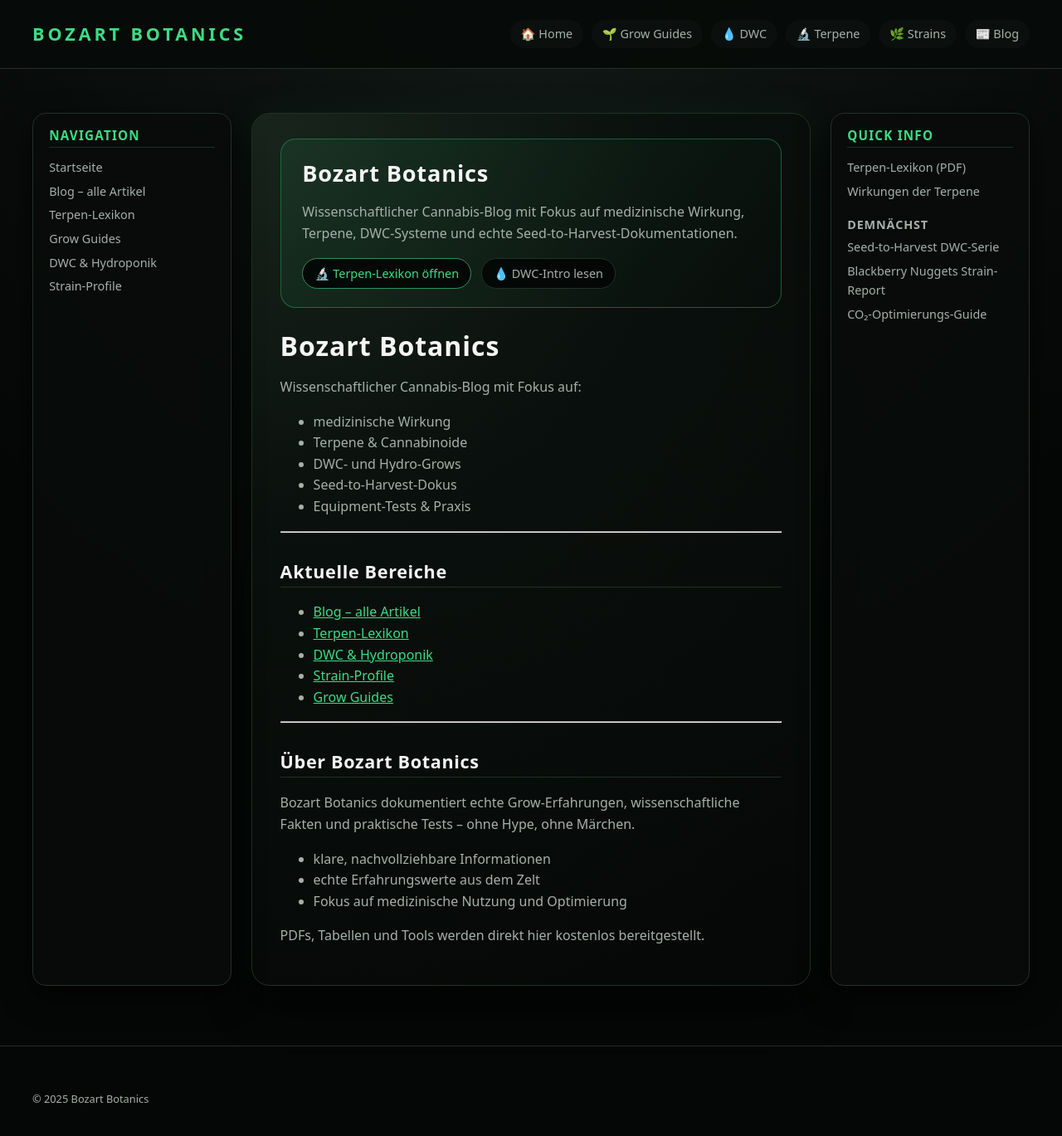
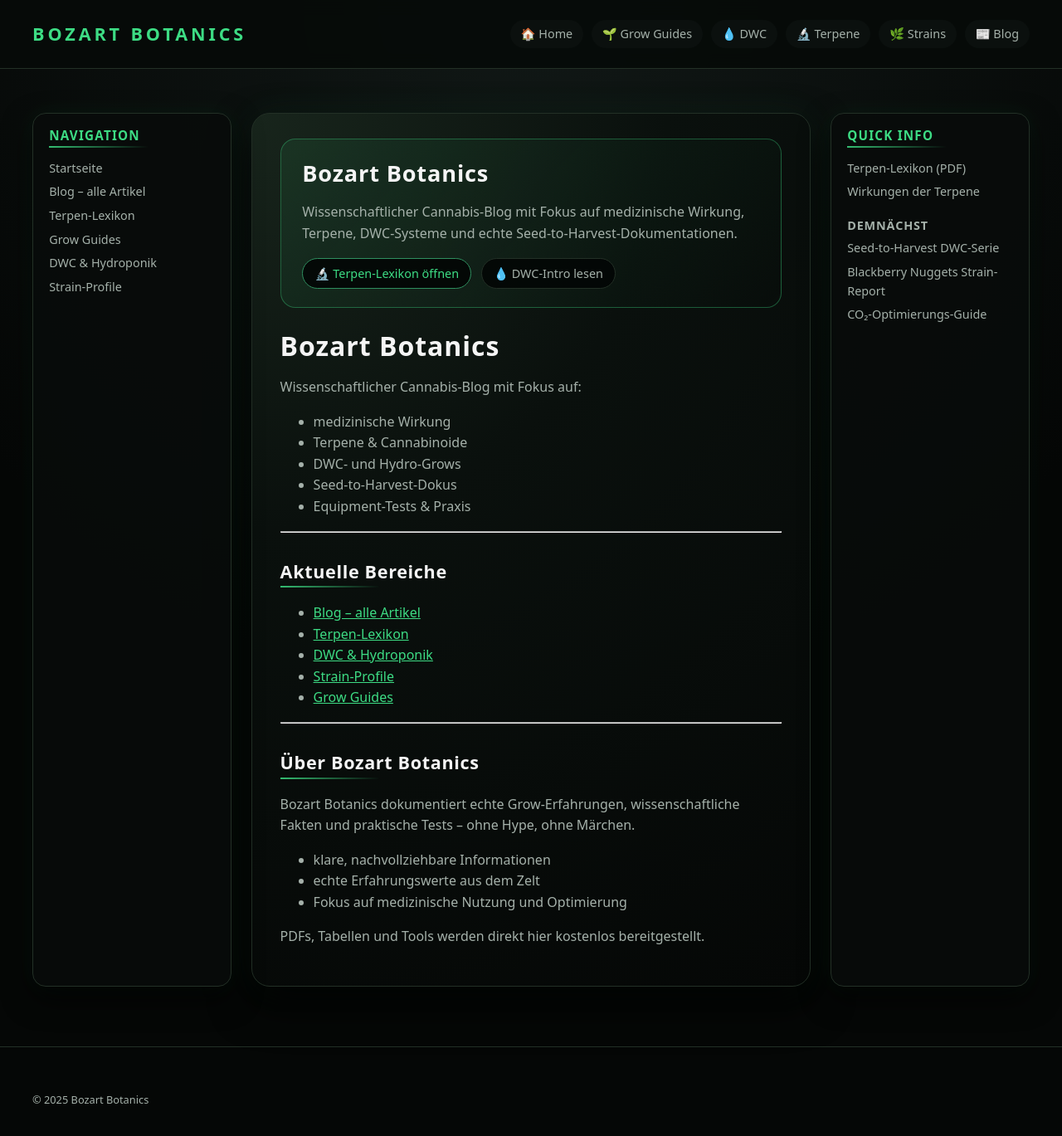
Before and after one commit to bozart-army/bozart-botanics, a Jekyll site: the page built from index.md, in a window 1280 px wide and 1400 px high. Shown: the top 1369 px of the window at 83% size. Built offline with Jekyll 4.4.1, drawn with Linux system fonts in a browser that asks for light colours.

Commit message:
Enhance styles with hover effects and transitions
Added hover effects and transitions to various elements, improved layout styles, and updated comments for better clarity.

```diff
--- a/assets/style.css
+++ b/assets/style.css
@@ -11,6 +11,7 @@
 }
 
 /* Grundlayout */
+
 * {
   box-sizing: border-box;
 }
@@ -29,6 +30,7 @@ body {
 }
 
 /* Header */
+
 .site-header {
   border-bottom: 1px solid var(--border);
   background: rgba(7, 11, 9, 0.95);
@@ -70,14 +72,21 @@ body {
   border: 1px solid transparent;
   color: var(--muted);
   font-size: 0.9rem;
+  transition: border-color 0.18s ease-out,
+              color 0.18s ease-out,
+              transform 0.18s ease-out,
+              box-shadow 0.18s ease-out;
 }
 
 .site-nav a:hover {
   border-color: var(--accent-soft);
   color: var(--accent);
+  transform: translateY(-1px);
+  box-shadow: 0 6px 16px rgba(0, 0, 0, 0.5);
 }
 
-/* 3-Spalten-Layout */
+/* Layout */
+
 .site-main {
   padding: 1.8rem 0 3rem;
 }
@@ -89,15 +98,29 @@ body {
 }
 
 /* Sidebars */
+
 .sidebar {
   background: rgba(8, 12, 11, 0.88);
   border: 1px solid var(--border);
   border-radius: 16px;
   padding: 1rem 1.2rem;
   font-size: 0.9rem;
-  box-shadow: 0 14px 35px rgba(0, 0, 0, 0.7);
+  box-shadow:
+    0 14px 35px rgba(0, 0, 0, 0.7),
+    0 0 26px rgba(61, 220, 132, 0.08);
   position: sticky;
   top: 5.5rem;
+  transition: transform 0.18s ease-out,
+              box-shadow 0.18s ease-out,
+              border-color 0.18s ease-out;
+}
+
+.sidebar:hover {
+  transform: translateY(-2px);
+  box-shadow:
+    0 20px 46px rgba(0, 0, 0, 0.85),
+    0 0 38px rgba(61, 220, 132, 0.14);
+  border-color: rgba(61, 220, 132, 0.4);
 }
 
 .sidebar-title {
@@ -136,7 +159,8 @@ body {
   color: var(--accent);
 }
 
-/* Hauptinhalt (Mitte) */
+/* Hauptinhalt */
+
 .content-main {
   background: radial-gradient(circle at top left, #18251c 0, #0a100d 40%, #050706 100%);
   border-radius: 22px;
@@ -145,9 +169,21 @@ body {
   box-shadow:
     0 22px 50px rgba(0, 0, 0, 0.85),
     0 0 40px rgba(61, 220, 132, 0.07);
+  transition: box-shadow 0.2s ease-out,
+              border-color 0.2s ease-out,
+              transform 0.2s ease-out;
+}
+
+.content-main:hover {
+  transform: translateY(-2px);
+  border-color: rgba(61, 220, 132, 0.45);
+  box-shadow:
+    0 28px 60px rgba(0, 0, 0, 0.9),
+    0 0 55px rgba(61, 220, 132, 0.18);
 }
 
 /* Typografie */
+
 h1, h2, h3, h4 {
   font-family: var(--font-main);
   letter-spacing: 0.03em;
@@ -162,8 +198,19 @@ h1 {
 h2 {
   font-size: 1.35rem;
   margin-top: 2rem;
-  border-bottom: 1px solid var(--border);
-  padding-bottom: 0.25rem;
+  padding-bottom: 0.35rem;
+  position: relative;
+}
+
+h2::after {
+  content: "";
+  position: absolute;
+  left: 0;
+  bottom: 0;
+  width: 120px;
+  height: 2px;
+  background: linear-gradient(90deg, var(--accent), transparent);
+  opacity: 0.85;
 }
 
 h3 {
@@ -178,9 +225,15 @@ p, li {
 
 a {
   color: var(--accent);
+  transition: color 0.15s ease-out, text-shadow 0.15s ease-out;
+}
+
+a:hover {
+  text-shadow: 0 0 8px rgba(61, 220, 132, 0.6);
 }
 
 /* Tabellen */
+
 table {
   width: 100%;
   border-collapse: collapse;
@@ -200,6 +253,7 @@ th {
 }
 
 /* Hero Block (Startseite) */
+
 .hero {
   padding: 1.4rem 1.6rem;
   border-radius: 18px;
@@ -234,6 +288,12 @@ th {
   color: var(--accent);
   font-size: 0.9rem;
   text-decoration: none;
+  cursor: pointer;
+  transition: border-color 0.18s ease-out,
+              color 0.18s ease-out,
+              background 0.18s ease-out,
+              transform 0.18s ease-out,
+              box-shadow 0.18s ease-out;
 }
 
 .hero-button.secondary {
@@ -241,7 +301,67 @@ th {
   color: var(--muted);
 }
 
+.hero-button:hover {
+  border-color: var(--accent);
+  color: var(--accent);
+  background: rgba(7, 11, 9, 1);
+  transform: translateY(-1px);
+  box-shadow: 0 10px 22px rgba(0, 0, 0, 0.7);
+}
+
+/* EC-Tool Styles */
+
+.tool-card {
+  margin-top: 1.5rem;
+  padding: 1.4rem 1.6rem;
+  border-radius: 16px;
+  border: 1px solid rgba(61, 220, 132, 0.4);
+  background: radial-gradient(circle at top, rgba(61, 220, 132, 0.08), rgba(7, 11, 9, 0.95));
+}
+
+.tool-grid {
+  display: grid;
+  grid-template-columns: repeat(3, minmax(0, 1fr));
+  gap: 0.9rem;
+  margin-bottom: 1rem;
+}
+
+.tool-field label {
+  display: block;
+  font-size: 0.85rem;
+  margin-bottom: 0.25rem;
+  color: var(--muted);
+}
+
+.tool-field input {
+  width: 100%;
+  padding: 0.4rem 0.5rem;
+  border-radius: 6px;
+  border: 1px solid var(--border);
+  background: rgba(5, 8, 7, 0.9);
+  color: var(--text);
+  font-family: var(--font-mono);
+  font-size: 0.9rem;
+}
+
+.tool-field input:focus {
+  outline: none;
+  border-color: var(--accent-soft);
+}
+
+.tool-result {
+  margin-top: 0.9rem;
+  font-size: 0.95rem;
+}
+
+.tool-note {
+  margin-top: 0.8rem;
+  font-size: 0.8rem;
+  color: var(--muted);
+}
+
 /* Footer */
+
 .site-footer {
   border-top: 1px solid var(--border);
   padding: 1rem 0 2rem;
@@ -250,6 +370,7 @@ th {
 }
 
 /* Responsive */
+
 @media (max-width: 960px) {
   .layout-grid {
     grid-template-columns: 1fr;
@@ -268,4 +389,8 @@ th {
     border-radius: 14px;
     padding: 1.3rem 1.4rem;
   }
+
+  .tool-grid {
+    grid-template-columns: 1fr;
+  }
 }
```
